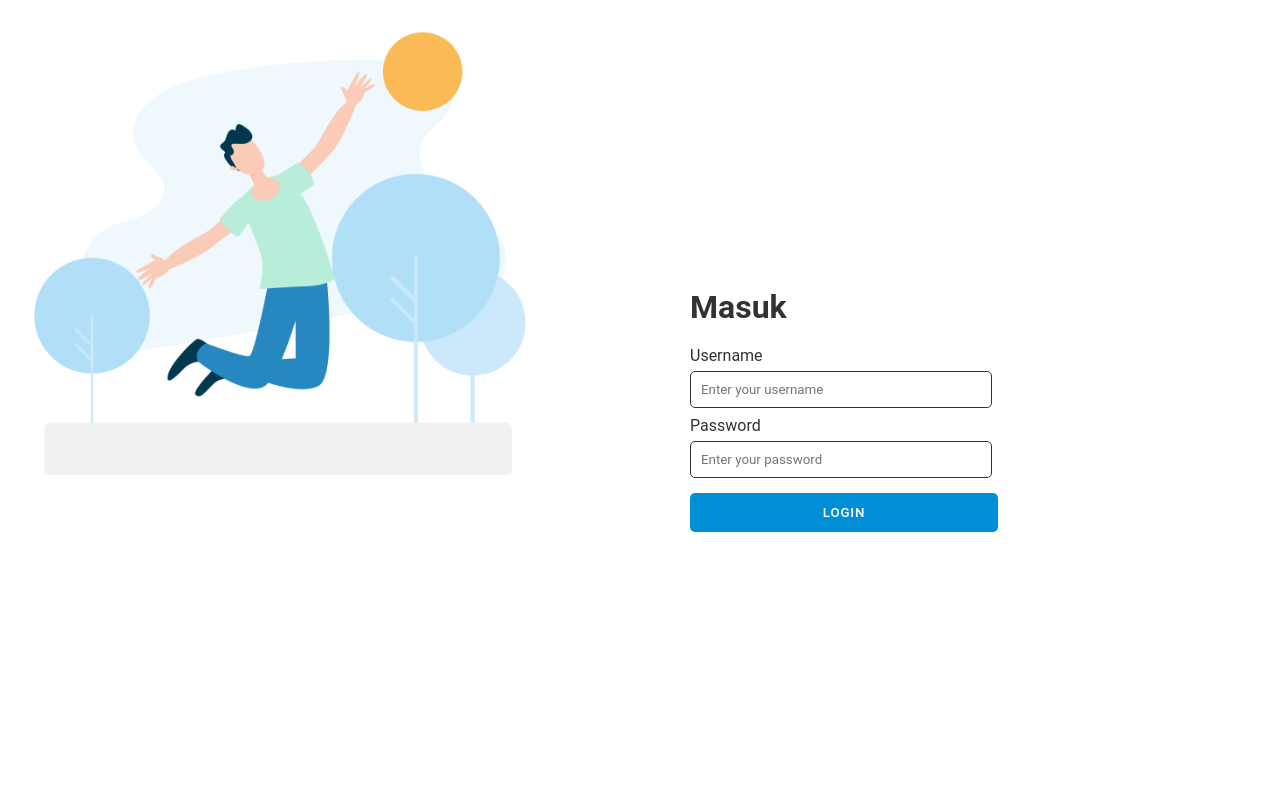
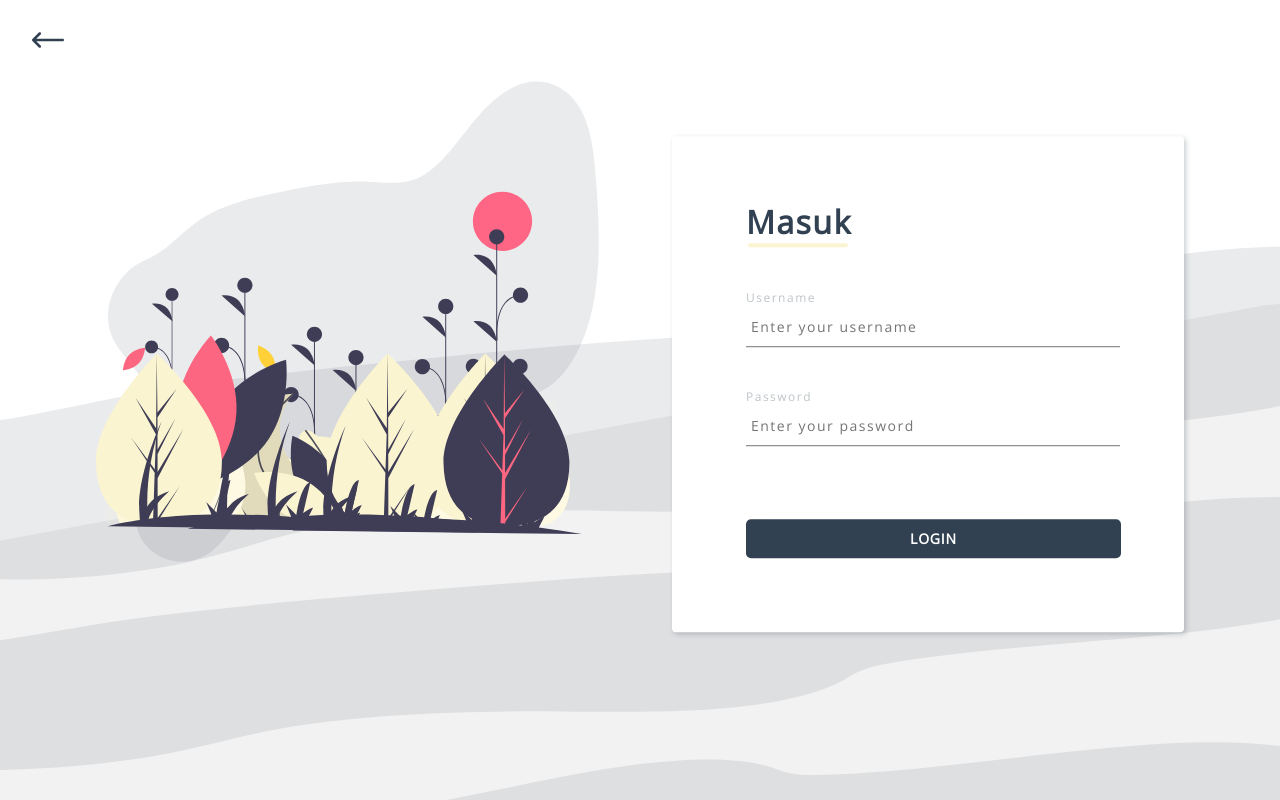
Before and after one commit to larasn6706174044/lkps-rpla, a PHP site: page /login.php in a window 1280 px wide. Run offline with PHP 8.4, Linux system fonts and the light colour scheme; some libraries are stand-ins or nearby versions.

Commit message:
login page ui polish

```diff
--- a/css/login.css
+++ b/css/login.css
@@ -1,41 +1,58 @@
 * {
   margin: 0;
   padding: 0;
-    font-family: 'Roboto', sans-serif;
+  font-family: "Open Sans", "Roboto";
+  letter-spacing: 1.5px;
 }
-
-
 
 .flex-container {
   display: flex;
   width: 100%;
   height: 100vh;
+  background-image: url("../aset/bg_login.svg");
+  background-repeat: no-repeat;
+  background-size: cover;
+  background-position: center;
 }
 
-.flex-container>div {
+.flex-container > div {
   color: #323232;
   width: 100px;
 }
 
 .left-container {
+  /* background-color: #fbf4d0; */
   position: relative;
   top: 50%;
-    padding-left: 20px;
-    padding-right: 20px;
+  /* padding-left: 10%; */
+  /* padding-right: 20px; */
   transform: translateY(-50%);
 }
 
 .right-container {
   position: relative;
-    top: 50%;
-    padding-left: 20px;
-    padding-right: 20px;
+  top: 40%;
+  /* padding-left: 20%; */
+  /* padding-right: 20%; */
   transform: translate(0, -50%);
 }
 
 .text-content h1 {
-    margin: 10px;
-    margin-bottom: 20px
+  margin: 0px 10px;
+  color: #314152;
+}
+
+.text-content {
+  background-color: #fff;
+  box-shadow: 2px 2px 5px #31415242;
+  margin: 10% 15% 10% 5%;
+  padding: 10%;
+  border-radius: 4px;
+}
+
+.image-content {
+  margin: 10% 5% 10% 15%;
+  /* padding: 10%; */
 }
 
 form {
@@ -44,6 +61,8 @@ form {
 
 label {
   margin-top: 60px;
+  color: #bec4c7;
+  font-size: 12px;
 }
 
 .input-text {
@@ -51,38 +70,42 @@ label {
 }
 
 input {
-    width: 50%;
+  width: 100%;
+  font-size: 14px;
+  padding: 10px 5px;
+  border-style: none;
+  border-bottom: 1.5px solid #767676;
+  /* border-radius: 5px; */
 }
 
-input {
-    margin-top: 6px;
-    padding: 10px;
-    border: 1.5px solid #323232;
-    border-radius: 5px;
+input:focus {
+  /* box-shadow: 2px 2px 5px #31415217; */
+  border-bottom: 1.5px solid #314152;
+  background-color: #31415217;
 }
 
-button {
-    font-weight: 500;
-    letter-spacing: 0.05rem;
-    color: #ffffff;
-    background: #008FD7;
-    border: none;
+.toggle-password {
+  position: absolute;
+  right: 26%;
+  top: 57%;
   cursor: pointer;
-    border-radius: 5px;
-    padding: 12px;
-    width: 55%;
-    margin-top: 15px;
 }
 
 .button {
   font-weight: 500;
   letter-spacing: 0.05rem;
   color: #ffffff;
-    background: #008FD7;
+  background: #314152;
   border: none;
   cursor: pointer;
+  font-weight: bold;
   border-radius: 5px;
-    padding: 12px;
-    width: 55%;
-    margin-top: 15px;
+  /* padding: 12px; */
+  width: 103%;
+  margin-top: 20%;
 }
+
+.button:hover {
+  box-shadow: 2px 2px 5px #3141529c;
+  background-color: #2f3d4d;
+}
--- a/login.php
+++ b/login.php
@@ -9,18 +9,6 @@
     <link rel="stylesheet" href="css/login.css">
 </head>
 <style>
-.button {
-    font-weight: 500;
-    letter-spacing: 0.05rem;
-    color: #ffffff;
-    background: #008FD7;
-    border: none;
-    cursor: pointer;
-    border-radius: 5px;
-    padding: 12px;
-    width: 55%;
-    margin-top: 15px;
-}
 
 </style>
 <script type="text/javascript" src="js/jquery-3.4.1.min.js"></script>
@@ -28,15 +16,26 @@
 <script type="text/javascript" src="https://cdn.datatables.net/v/dt/dt-1.10.20/datatables.min.js"></script>
 <script src="https://ajax.googleapis.com/ajax/libs/jquery/3.4.1/jquery.min.js"></script>
 <script src="https://maxcdn.bootstrapcdn.com/bootstrap/3.4.0/js/bootstrap.min.js"></script>
+<link href="https://fonts.googleapis.com/css?family=Open+Sans|Roboto&display=swap" rel="stylesheet">
+<link href="//netdna.bootstrapcdn.com/font-awesome/3.2.1/css/font-awesome.css" rel="stylesheet">
+
 <body>
+    <div class="back" style="position:absolute;top:24px;left:32px;width:32px;z-index:99">
+        <a href="index.php" style="cursor:pointer"><img src="aset/left-arrow.svg" style="width: 100%" alt="" ></a>
+    </div>
     <div class="flex-container">
-        <div class="left-container" style="flex-grow: 8">
-            <img src="aset/happy 1.png" style="width: 520px" alt="">
+        <div class="left-container" style="flex-grow: 8;">
+            <!-- <img src="aset/login_img.svg" style="width: 60%;margin-top:20%;padding-left:20%" alt="" > -->
+            <div class="image-content">
+                <img src="aset/login_img.svg" style="width: 100%" alt="" >
+
+            </div>
         </div>
         <div style="flex-grow: 8">
             <div class="right-container">
                 <div class="text-content">
                     <h1>Masuk</h1>
+                    <div style="border:2px solid #fbf4d0; border-radius:4px; width:25%;margin-bottom:10%;margin-left:3%"></div>
                     <form action="" id="form">
 
                         <div class="input-text">
@@ -44,9 +43,10 @@
                             <input type="text" name="username" placeholder="Enter your username" required>
                         </div>
 
-                        <div class="input-text">
+                        <div class="input-text" style="margin-top:10%">
                             <label for="">Password</label><br>
-                            <input type="password" name="password" placeholder="Enter your password" required>
+                            <input type="password" id="password" name="password" placeholder="Enter your password" required>
+                            <span toggle="#password" class="icon-eye-open field-icon toggle-password"></span>
                         </div>
                         <input type="submit" class="button" value="LOGIN">
                     </form>
@@ -59,6 +59,18 @@
 </html>
 
 <script>
+
+    $(".toggle-password").click(function() {
+
+        $(this).toggleClass("icon-eye-close");
+        var input = $($(this).attr("toggle"));
+        if (input.attr("type") == "password") {
+        input.attr("type", "text");
+        } else {
+        input.attr("type", "password");
+        }
+
+    });
     $('#form').on('submit', function (e) {
         e.preventDefault();
         var form = document.getElementById('form');
```
Also changed, not shown: css/file.css (+17 -15 lines), dosen.php (+16 -22 lines), aset/bg_add_data.svg (added), aset/bg_login.svg (added), aset/left-arrow.svg (added), aset/login_img.svg (added), 1 other file. Lines whose indentation alone changed are shown as unchanged.
